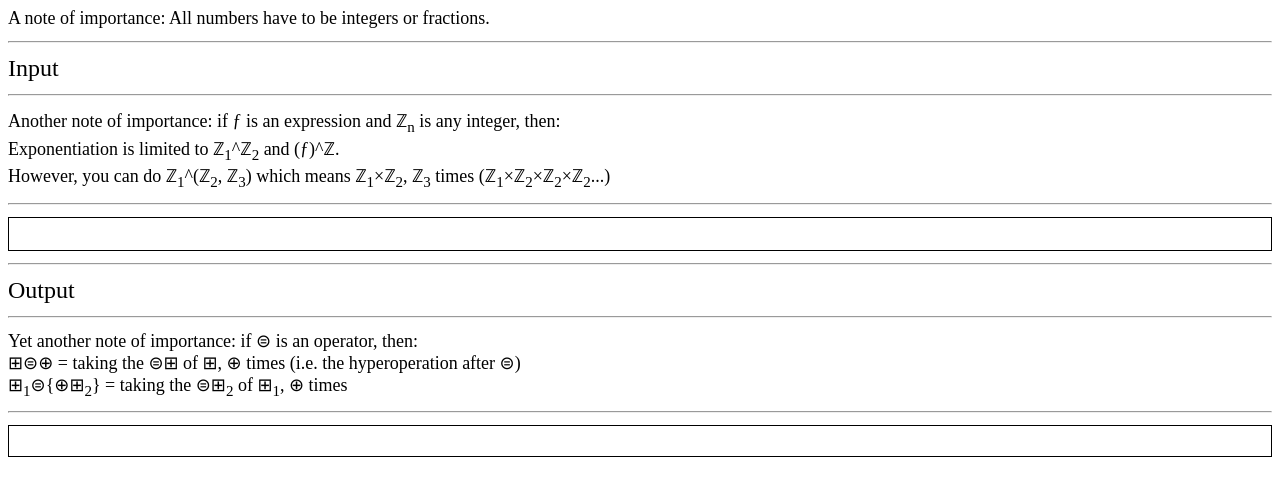
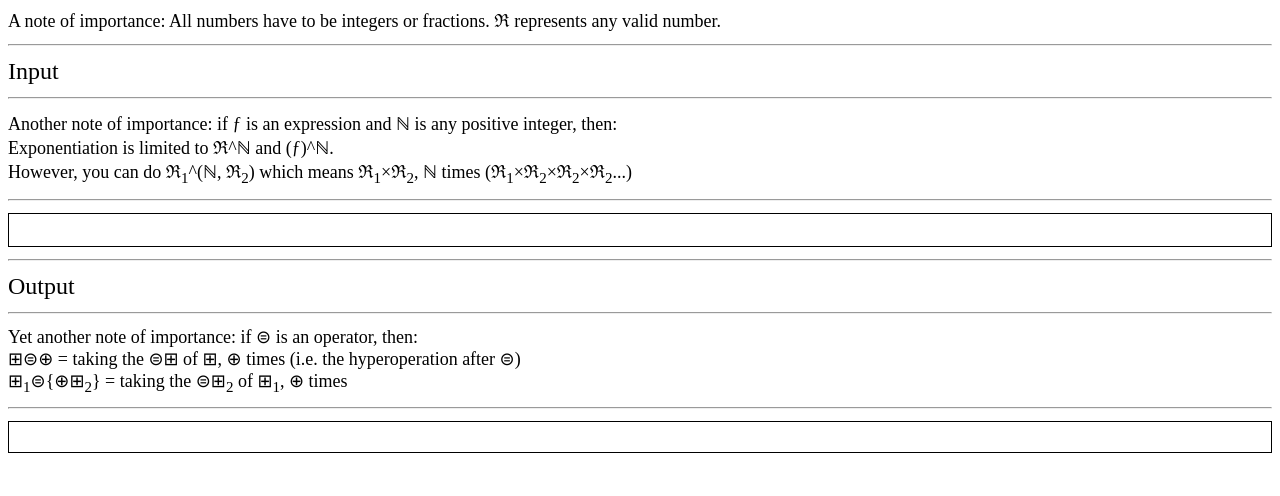
Before and after one commit to Yrahcaz7/Ancient-Code-Converter, a plain HTML site: page index.html in a window 1280 px wide. Drawn offline with Linux system fonts and the light colour scheme.

Commit message:
improve notes for clarity

```diff
--- a/index.html
+++ b/index.html
@@ -8,11 +8,11 @@
 </head>
 
 <body>
-	<div class="small">A note of importance: All numbers have to be integers or fractions.</div>
+	<div class="small">A note of importance: All numbers have to be integers or fractions. &#8476 represents any valid number.</div>
 	<hr>Input<hr><div class="small">
-		Another note of importance: if &#402 is an expression and &#8484<sub>n</sub> is any integer, then:<br>
-		Exponentiation is limited to &#8484<sub>1</sub>^&#8484<sub>2</sub> and (&#402)^&#8484.<br>
-		However, you can do &#8484<sub>1</sub>^(&#8484<sub>2</sub>, &#8484<sub>3</sub>) which means &#8484<sub>1</sub>&#215&#8484<sub>2</sub>, &#8484<sub>3</sub> times (&#8484<sub>1</sub>&#215&#8484<sub>2</sub>&#215&#8484<sub>2</sub>&#215&#8484<sub>2</sub>...)</div><hr>
+		Another note of importance: if &#402 is an expression and &#8469 is any positive integer, then:<br>
+		Exponentiation is limited to &#8476^&#8469 and (&#402)^&#8469.<br>
+		However, you can do &#8476<sub>1</sub>^(&#8469, &#8476<sub>2</sub>) which means &#8476<sub>1</sub>&#215&#8476<sub>2</sub>, &#8469 times (&#8476<sub>1</sub>&#215&#8476<sub>2</sub>&#215&#8476<sub>2</sub>&#215&#8476<sub>2</sub>...)</div><hr>
 	<input id="input" type="text">
 	<hr>Output<hr><div class="small">
 		Yet another note of importance: if &#8860 is an operator, then:<br>
```
